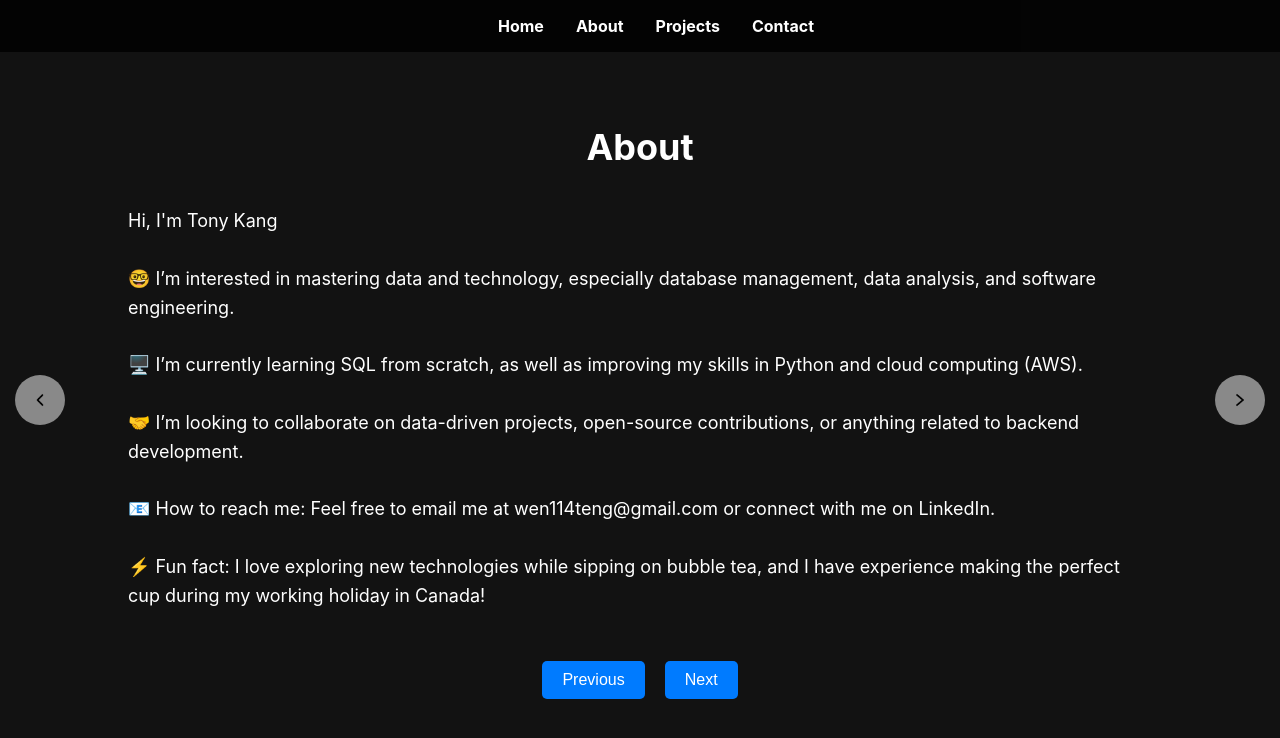
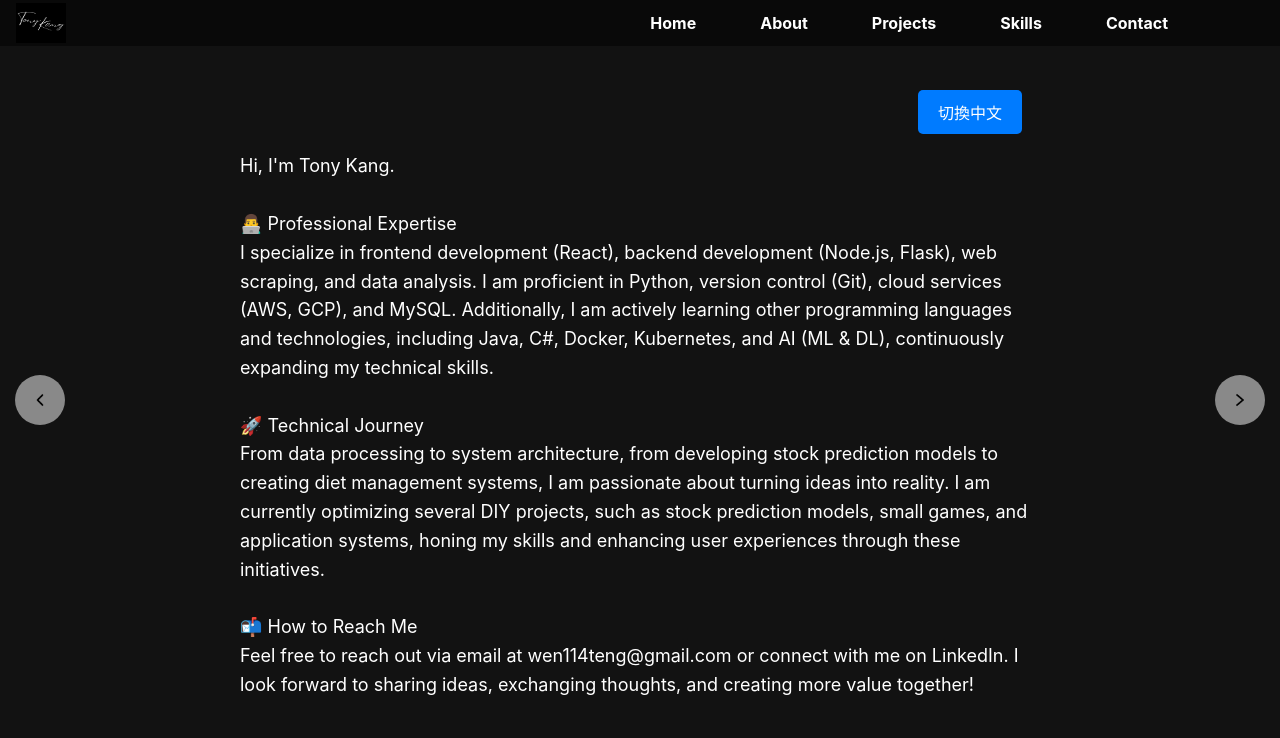
Before and after one commit to Ynot1996/personal-website, a React (Create React App) app: page /about in a window 1280 px wide. Shown: the top 738 px of the page. Built offline with nearby package versions, Linux system fonts and the light colour scheme.

Commit message:
big update

```diff
--- a/src/App.js
+++ b/src/App.js
@@ -9,8 +9,13 @@ import './styles/App.css';
 function App() {
   return (
     <Router>
-      {/* 修改導航欄 */}
+
       <nav className="navbar">
+
+        <Link to="/" className="nav-logo">
+          <img src={`${process.env.PUBLIC_URL}/images/logo.png`} alt="Logo" />
+        </Link>
+
         <ul className="nav-links">
           <li>
             <Link to="/" className="nav-link">Home</Link>
@@ -22,16 +27,21 @@ function App() {
             <Link to="/projects" className="nav-link">Projects</Link>
           </li>
           <li>
+            <Link to="/skills" className="nav-link">Skills</Link>
+          </li>
+          <li>
             <Link to="/contact" className="nav-link">Contact</Link>
           </li>
         </ul>
       </nav>
+
       <Routes>
         <Route path="/" element={<Home />} />
         <Route path="/about" element={<About />} />
         <Route path="/projects" element={<Projects />} />
         <Route path="/contact" element={<Contact />} />
       </Routes>
+
     </Router>
   );
 }
--- a/src/pages/About.js
+++ b/src/pages/About.js
@@ -4,29 +4,40 @@ import '../styles/About.css';
 
 const About = () => {
   const slides = [
-    `Hi, I'm Tony Kang
+    `Hi, I'm Tony Kang.
 
-    🤓 I’m interested in mastering data and technology, especially database management, data analysis, and software engineering.
+    👨‍💻 Professional Expertise
+    I specialize in frontend development (React), backend development (Node.js, Flask), web scraping, and data analysis. I am proficient in Python, version control (Git), cloud services (AWS, GCP), and MySQL. Additionally, I am actively learning other programming languages and technologies, including Java, C#, Docker, Kubernetes, and AI (ML & DL), continuously expanding my technical skills.
 
-    🖥️ I’m currently learning SQL from scratch, as well as improving my skills in Python and cloud computing (AWS).
+    🚀 Technical Journey
+    From data processing to system architecture, from developing stock prediction models to creating diet management systems, I am passionate about turning ideas into reality. I am currently optimizing several DIY projects, such as stock prediction models, small games, and application systems, honing my skills and enhancing user experiences through these initiatives.
 
-    🤝 I’m looking to collaborate on data-driven projects, open-source contributions, or anything related to backend development.
+    📬 How to Reach Me
+    Feel free to reach out via email at wen114teng@gmail.com or connect with me on LinkedIn. I look forward to sharing ideas, exchanging thoughts, and creating more value together!
+    `,
 
-    📧 How to reach me: Feel free to email me at wen114teng@gmail.com or connect with me on LinkedIn.
+    `嗨，我是 Tony Kang。
 
-    ⚡ Fun fact: I love exploring new technologies while sipping on bubble tea, and I have experience making the perfect cup during my working holiday in Canada!
-    `,
-    "1",
+    👨‍💻 專業專長
+    我擅長前端開發（React）、後端開發（Node.js、Flask）、網路爬蟲及數據分析，並精通 Python、版本控制（Git）、雲端服務（AWS、GCP）、MySQL 等技術。同時，我正在積極學習其他語言與技術，包括 Java、C#、Docker、Kubernetes、AI（ML & DL） 等，持續拓展技術能力。
+
+    🚀 技術旅程
+    從數據處理到系統架構，從開發股票預測模型到飲食管理系統，我熱衷於將想法變為現實。我正在優化多個 DIY 專案，如股票預測模型、小型遊戲與應用系統，並通過這些專案磨練技術和提升用戶體驗。
+
+    📈 代表專案 (部分專案開發中)
+    ·股票預測系統：利用 LSTM 模型構建了一個股票預測網頁應用，並部署在 AWS 上，幫助用戶預測市場趨勢。
+    ·飲食管理系統：設計了一個多功能應用，用於記錄與分析飲食習慣，並提供個性化建議。
+
+    📬 如何聯繫我
+    歡迎隨時通過 Email（wen114teng@gmail.com）或 LinkedIn 與我聯繫，期待與您交流，分享想法，並一起創造更多價值！`,
   ];
 
   const [currentSlide, setCurrentSlide] = useState(0);
+  const [buttonText, setButtonText] = useState('切換中文');
 
-  const handlePrev = () => {
-    setCurrentSlide((prev) => (prev === 0 ? slides.length - 1 : prev - 1));
-  };
-
-  const handleNext = () => {
+  const handleLan = () => {
     setCurrentSlide((prev) => (prev === slides.length - 1 ? 0 : prev + 1));
+    setButtonText((prev) => (prev === '切換中文' ? 'English' : '切換中文'));
   };
 
   const navigate = useNavigate();
@@ -56,12 +67,10 @@ const About = () => {
       </div>
 
       <div className="about-container">
-        <h1 className="about-header">About</h1>
+        <div className="button-container">
+          <button className="button" onClick={handleLan}>{buttonText}</button>
+        </div>
         <p className="about-text">{slides[currentSlide]}</p>
-        <div className="button-container">
-          <button className="button" onClick={handlePrev}>Previous</button>
-          <button className="button" onClick={handleNext}>Next</button>
-        </div>
       </div>
 
     </div>
--- a/src/pages/Home.js
+++ b/src/pages/Home.js
@@ -11,7 +11,7 @@ const Home = () => {
     // Implement the logic to navigate between screens
     if (direction === 'right') {
       navigate('./About');
-  };
+    };
   };
 
   return (
@@ -20,11 +20,6 @@ const Home = () => {
       {/* 右箭頭 */}
       <div className="arrow arrow-right" onClick={() => handleArrowClick('right')}>
         <img src="/icons/right-arrow.png" alt="Right Arrow" />
-      </div>
-
-      {/* 左半(頭像) */}
-      <div className="hero-avatar">
-        <img src="/images/tony.jpeg" alt="Your Avatar" />
       </div>
 
       {/* 右半部 */}
--- a/src/styles/About.css
+++ b/src/styles/About.css
@@ -16,13 +16,7 @@
     flex-direction: column;
     align-items: center;
     margin: 0 auto;
-    max-width: 1200px;
-}
-
-.about-header {
-    font-size: 36px;
-    font-weight: bold;
-    margin-bottom: 20px;
+    max-width: 800px;
 }
 
 .about-text {
@@ -45,6 +39,7 @@
     border: none;
     padding: 10px 20px;
     margin: 0 10px;
+    margin-right: -650px;
     cursor: pointer;
     font-size: 16px;
     border-radius: 5px;
--- a/src/styles/App.css
+++ b/src/styles/App.css
@@ -2,22 +2,37 @@
   position: fixed;
   top: 0;
   width: 100%;
-  background: rgba(0, 0, 0, 0.8);
+  background: rgba(0, 0, 0, 0.5);
   color: white;
-  padding: 1rem;
+  padding: 0.5rem 1rem;
   z-index: 1000;
+  height: 30px;
+  display: flex;
+  align-items: center;
+}
+
+.nav-logo {
+  margin-top: 3.5px;
+  margin-right: auto;
+}
+
+.nav-logo img {
+  height: 40px;
+  width: 50px;
 }
 
 .nav-links {
   list-style: none;
   display: flex;
-  justify-content: center;
+  justify-content: flex-end;
+  align-items: center;
   margin: 0;
   padding: 0;
+  padding-right: 6rem;
 }
 
 .nav-link {
-  margin: 0 1rem;
+  margin: 0 2rem;
   text-decoration: none;
   color: white;
   font-weight: bold;
--- a/src/styles/Home.css
+++ b/src/styles/Home.css
@@ -8,22 +8,7 @@
   padding: 0 10%;
 }
 
-  .hero-avatar {
-    flex: 2; /* 左側頭像區域佔 2/7 空間 */
-    display: flex;
-    justify-content: center;
-    align-items: center;
-  }
-
-  .hero-avatar img {
-    width: 350px;
-    height: 380px;
-    border-radius: 50%;
-    box-shadow: 0 0 20px rgba(0, 0, 0, 0.5);
-  }
-
 .hero-content {
-    flex: 5; /* 右側內容區域佔 5/7 空間 */
   text-align: center;
 }
 
@@ -31,7 +16,6 @@
   font-size: 1.5rem;
   color: #00aaff;
   text-align: left;
-    margin-left: 270px;
 }
 
 .hero-name {
@@ -43,13 +27,11 @@
   font-size: 1.5rem;
   color: #ccc;
   text-align: left;
-    margin-left: 270px;
 }
 
 .social-icons {
   margin-top: 1.5rem;
   text-align: left;
-    margin-left: 270px;
 }
 
 .social-icons a {
@@ -101,29 +83,37 @@
 /* 響應式設計 */
 @media (max-width: 768px) {
   .hero {
-      flex-direction: column; /* 小螢幕下垂直排列 */
-      text-align: center; /* 居中對齊文字 */
-      padding: 2rem 1rem; /* 減少內邊距 */
+    flex-direction: column;
+    /* 小螢幕下垂直排列 */
+    text-align: center;
+    /* 居中對齊文字 */
+    padding: 2rem 1rem;
+    /* 減少內邊距 */
   }
 
   .hero-avatar {
-      margin-bottom: 1.5rem; /* 頭像和文字之間添加間距 */
+    margin-bottom: 1.5rem;
+    /* 頭像和文字之間添加間距 */
   }
 
   .hero-avatar img {
-      width: 200px; /* 減小頭像尺寸 */
+    width: 200px;
+    /* 減小頭像尺寸 */
     height: 200px;
   }
 
   .hero-content {
-      text-align: center; /* 文字居中對齊 */
+    text-align: center;
+    /* 文字居中對齊 */
   }
 
   .hero-name {
-      font-size: 3rem; /* 減小名稱字體大小 */
+    font-size: 3rem;
+    /* 減小名稱字體大小 */
   }
 
   .hero-tagline {
-      font-size: 1.2rem; /* 減小標語字體大小 */
+    font-size: 1.2rem;
+    /* 減小標語字體大小 */
   }
 }
```
Also changed, not shown: public/images/logo.png (added). Lines whose indentation alone changed are shown as unchanged.
